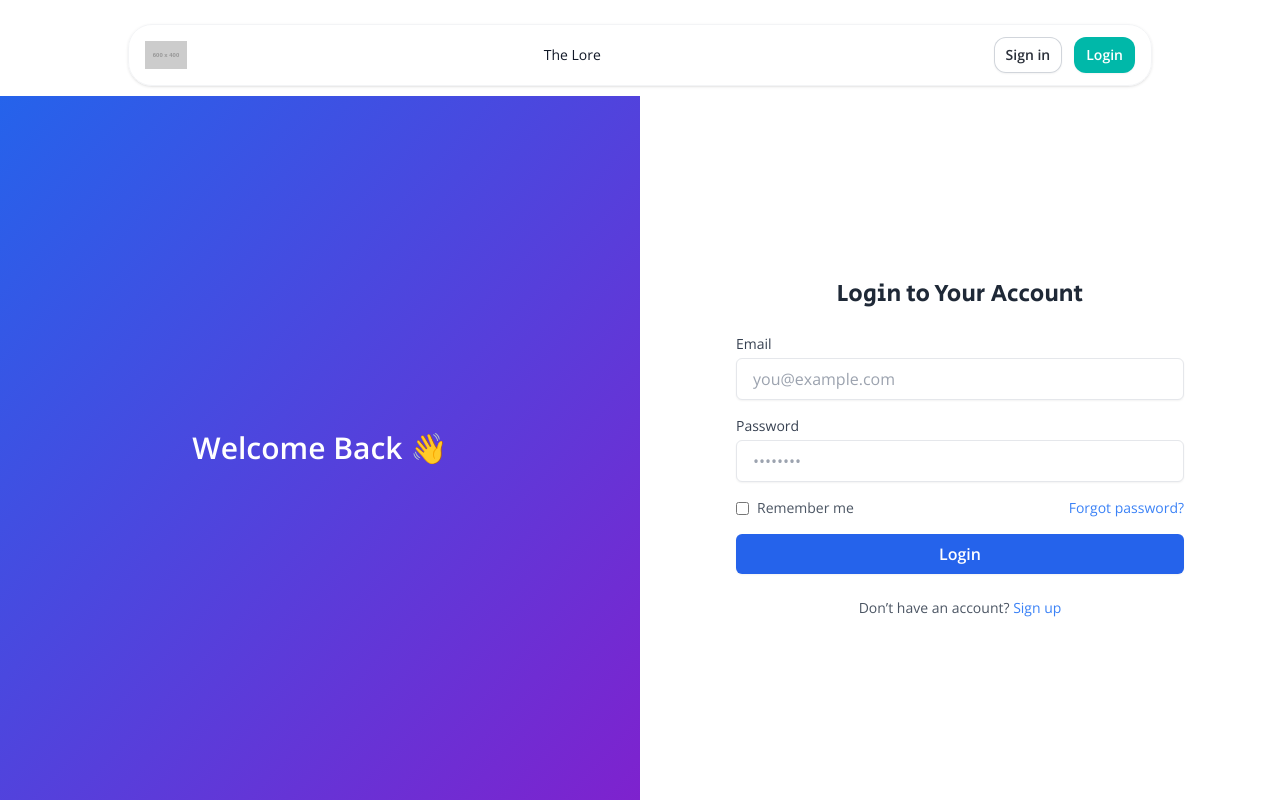
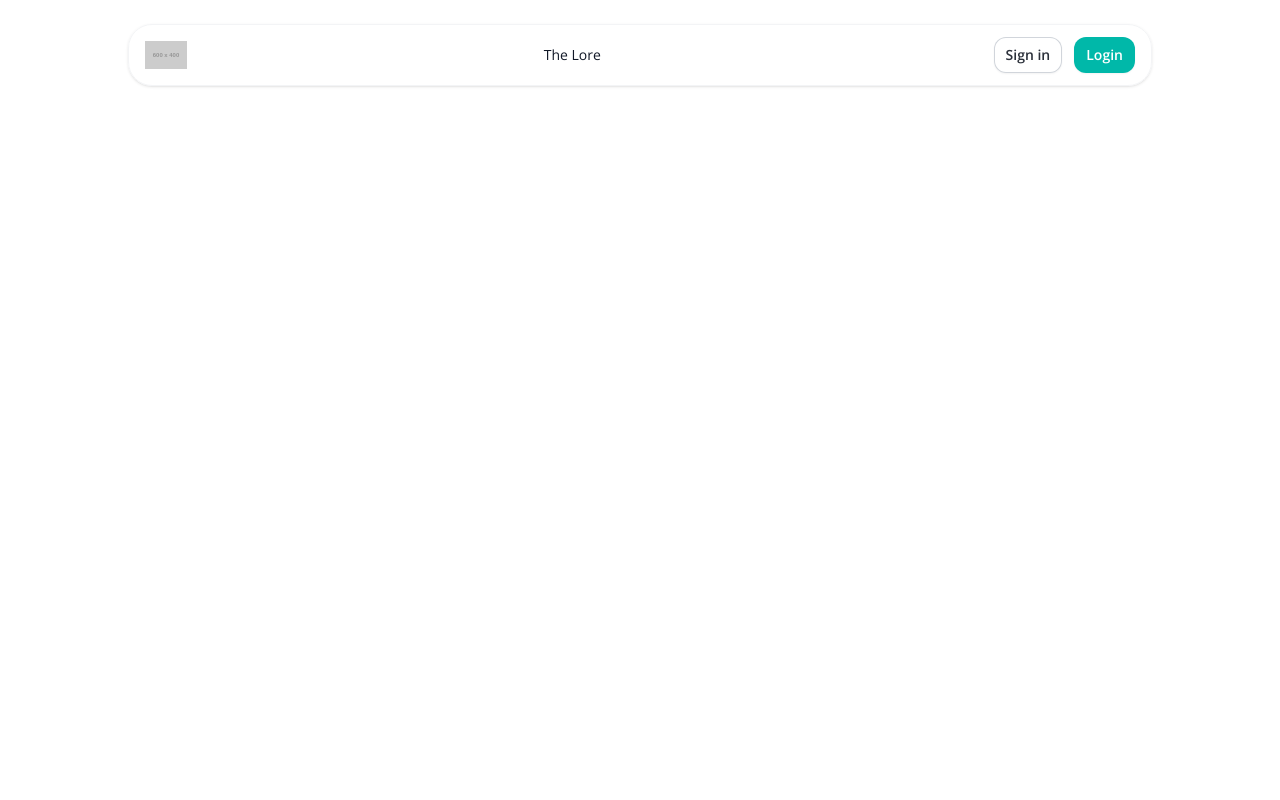
Before and after one commit to Ahmad-Waseem/fusion-io, a React (Create React App) app in the folder client/: page / in a window 1280 px wide. Built offline with nearby package versions, Linux system fonts and the light colour scheme.

Commit message:
Setup router

```diff
--- a/client/package.json
+++ b/client/package.json
@@ -9,6 +9,7 @@
     "@testing-library/user-event": "^13.5.0",
     "react": "^19.1.0",
     "react-dom": "^19.1.0",
+    "react-router-dom": "^7.5.0",
     "react-scripts": "5.0.1",
     "web-vitals": "^2.1.4"
   },
--- a/client/src/App.js
+++ b/client/src/App.js
@@ -1,11 +1,19 @@
 import './App.css';
+import Layout from './components/navbar/Layout';
+import { BrowserRouter, Routes, Route } from 'react-router-dom';
 import LoginPage from './pages/auth/Login';
 
 function App() {
   return (
-    <div className="App h-full">
-      <LoginPage />
-    </div>
+
+    <BrowserRouter>
+      <Layout>
+        <Routes>
+          <Route path="/login" element={<LoginPage />} />
+        </Routes>
+      </Layout>
+    </BrowserRouter>
+
   );
 }
 
--- a/client/src/index.js
+++ b/client/src/index.js
@@ -2,14 +2,10 @@
 import ReactDOM from 'react-dom/client';
 import './index.css';
 import App from './App';
-import Layout from './components/navbar/Layout';
-
 
 const root = ReactDOM.createRoot(document.getElementById('root'));
 root.render(
   <React.StrictMode>
-    <Layout>
-      <App />
-    </Layout>
+    <App />
   </React.StrictMode>
 );
```
Also changed, not shown: 1 other file (tests, documents, lock files or other folders).
